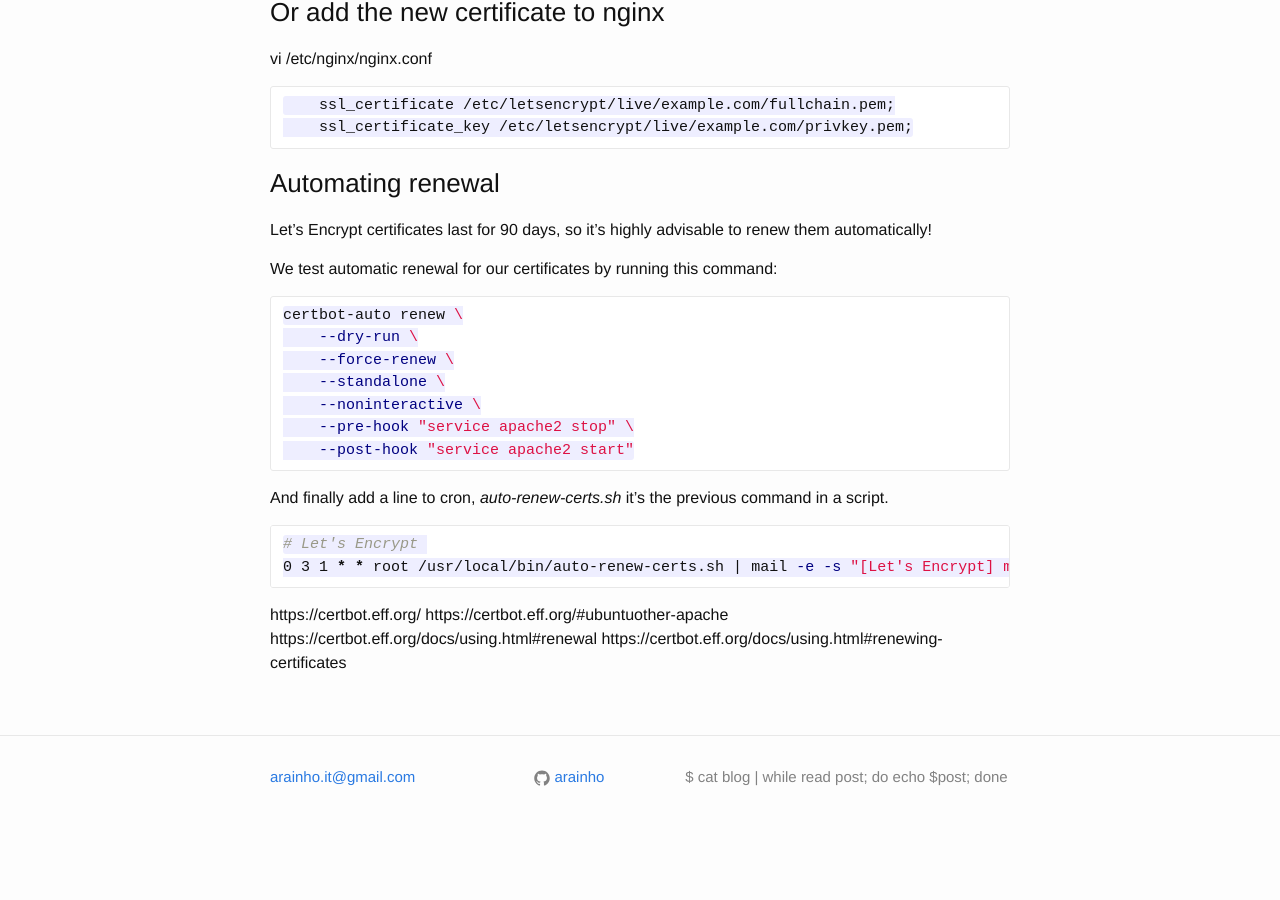
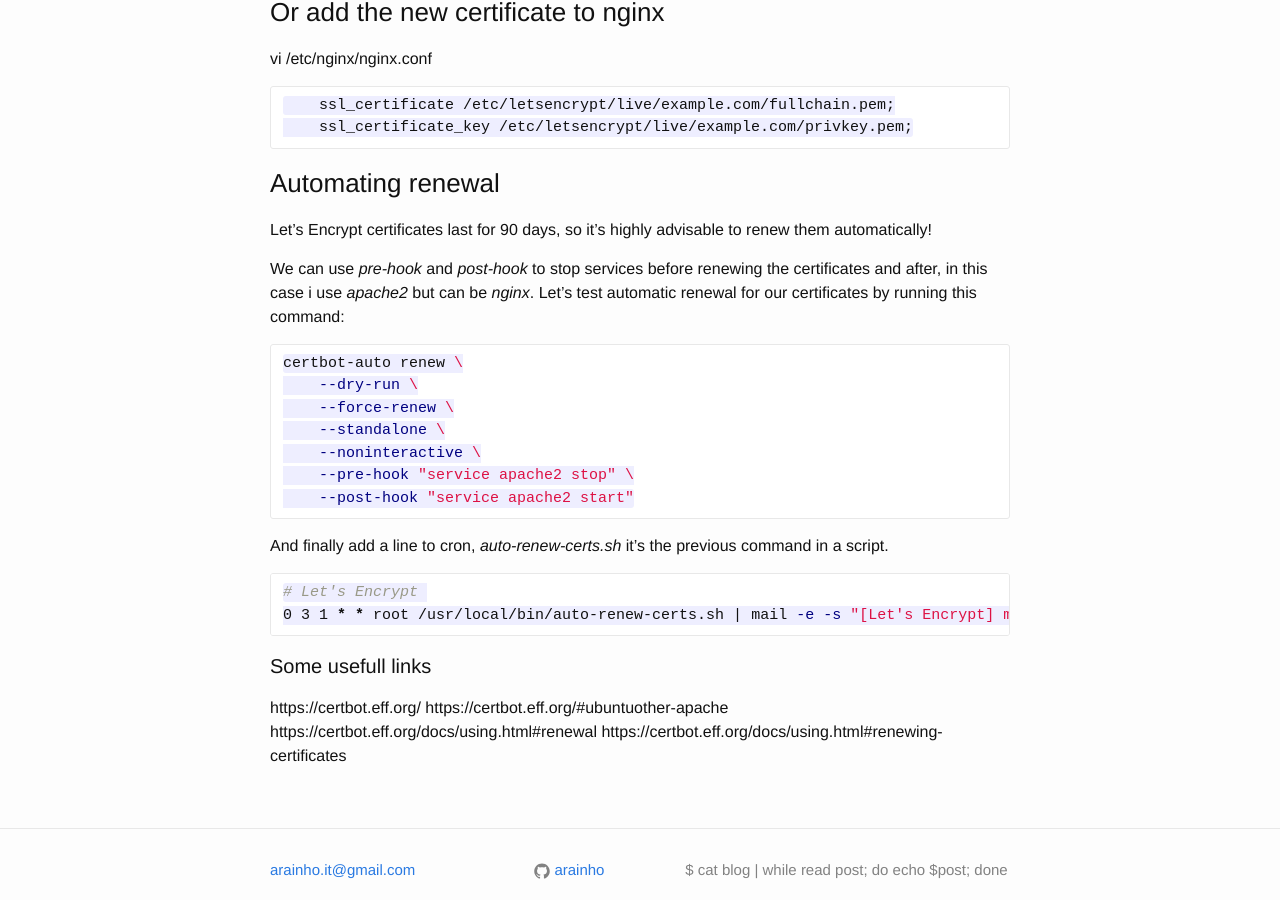
Before and after one commit to arainho/arainho.github.io, a Jekyll site: the page built from _posts/2016-09-26-get-a-certificate-with-lets-encrypt.md, in a window 1280 px wide and 900 px high, scrolled down 989 px. Built offline with Jekyll 4.4.1, drawn with Linux system fonts in a browser that asks for light colours; before the commit the page ends 1838 px from its top, so only the background shows below that.

Commit message:
add notes about pre-hook, post-hook and small changes

````diff
--- a/_posts/2016-09-26-get-a-certificate-with-lets-encrypt.md
+++ b/_posts/2016-09-26-get-a-certificate-with-lets-encrypt.md
@@ -47,7 +47,9 @@ vi /etc/nginx/nginx.conf
 Let's Encrypt certificates last for 90 days,
 so it's highly advisable to renew them automatically!
 
-We test automatic renewal for our certificates by running this command:
+We can use _pre-hook_ and _post-hook_ to stop services before renewing the certificates and after,
+in this case i use _apache2_ but can be _nginx_.
+Let's test automatic renewal for our certificates by running this command:
 
 ```sh
 certbot-auto renew \
@@ -66,6 +68,8 @@ And finally add a line to cron, _auto-renew-certs.sh_ it's the previous command
 0 3 1 * * root /usr/local/bin/auto-renew-certs.sh | mail -e -s "[Let's Encrypt] monthly renew certs" admin@example.com
 ```
 
+#### Some usefull links
+
 https://certbot.eff.org/
 https://certbot.eff.org/#ubuntuother-apache
 https://certbot.eff.org/docs/using.html#renewal
````
